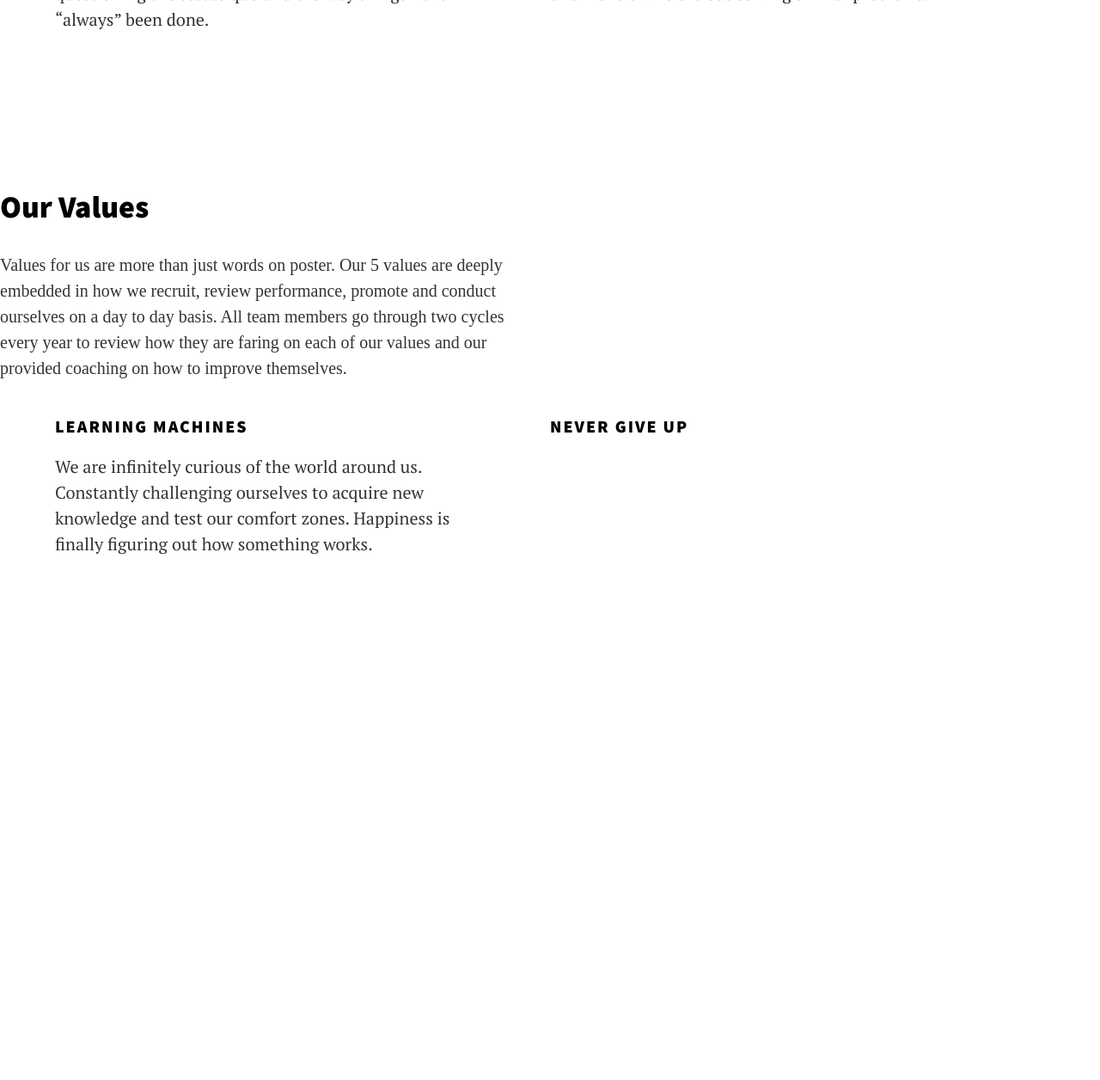
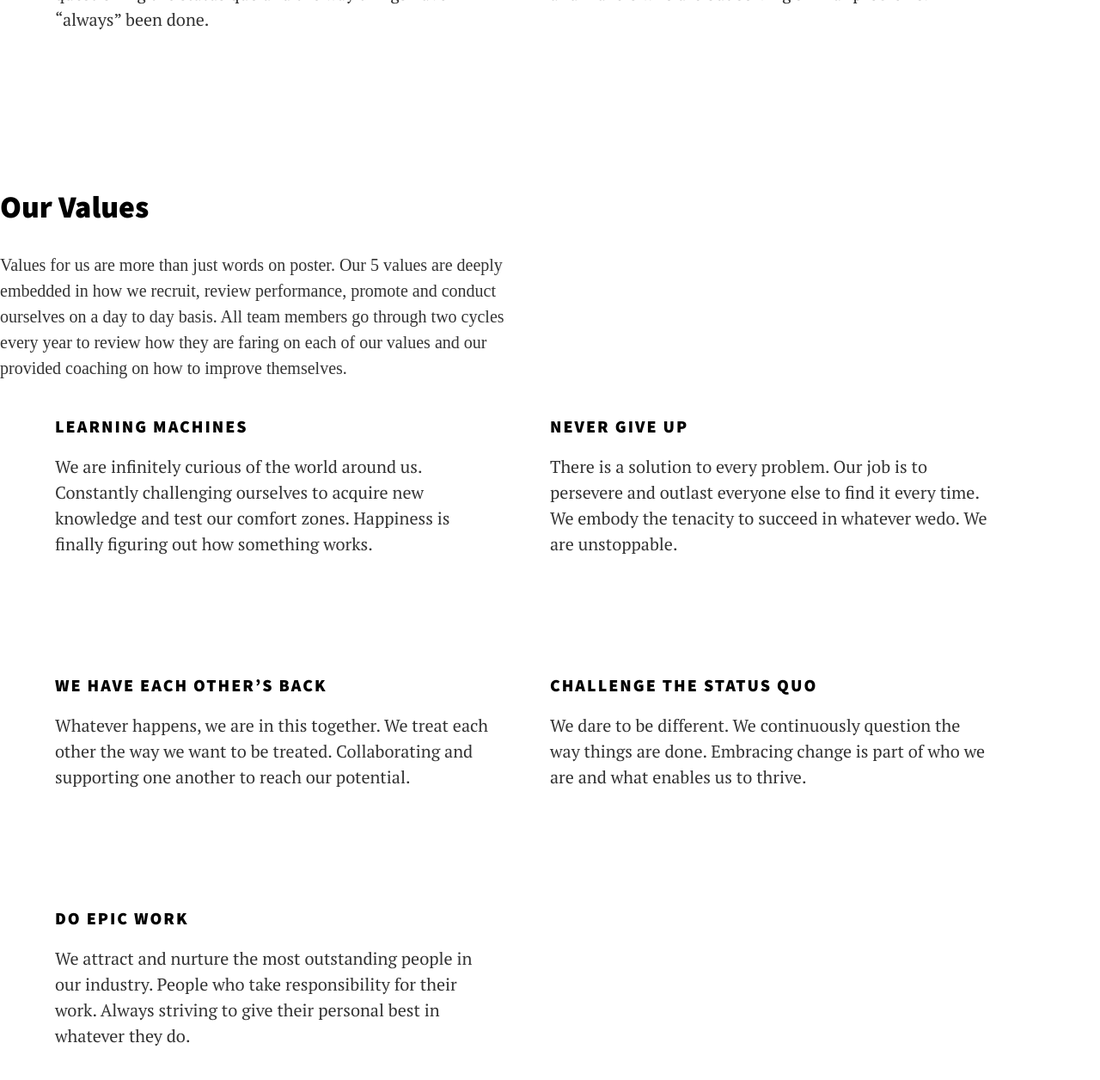
Before and after one commit to djordjevlais/highoutput, a Jekyll site: the page built from about-us.html, in a window 1280 px wide and 1400 px high, scrolled down 1021 px. Shown: the top 1256 px of the window at 86% size. Built offline with Jekyll 4.4.1, drawn with Linux system fonts in a browser that asks for light colours; nearby versions of some CDN libraries; before the commit the page ends 1849 px from its top, so only the background shows below that.

Commit message:
Add "Values" content.

```diff
--- a/_data/values.yml
+++ b/_data/values.yml
@@ -2,4 +2,13 @@
   description: We are infinitely curious of the world around us. Constantly challenging ourselves to acquire new knowledge and test our comfort zones. Happiness is finally figuring out how something works.
 
 - title: Never Give Up
-  description:
+  description: There is a solution to every problem. Our job is to persevere and outlast everyone else to find it every time. We embody the tenacity to succeed in whatever wedo. We are unstoppable.
+
+- title: We have each other's back
+  description: Whatever happens, we are in this together. We treat each other the way we want to be treated. Collaborating and supporting one another to reach our potential.
+
+- title: Challenge the status quo
+  description: We dare to be different. We continuously question the way things are done. Embracing change is part of who we are and what enables us to thrive.
+
+- title: Do epic work
+  description: We attract and nurture the most outstanding people in our industry. People who take responsibility for their work. Always striving to give their personal best in whatever they do.
```
